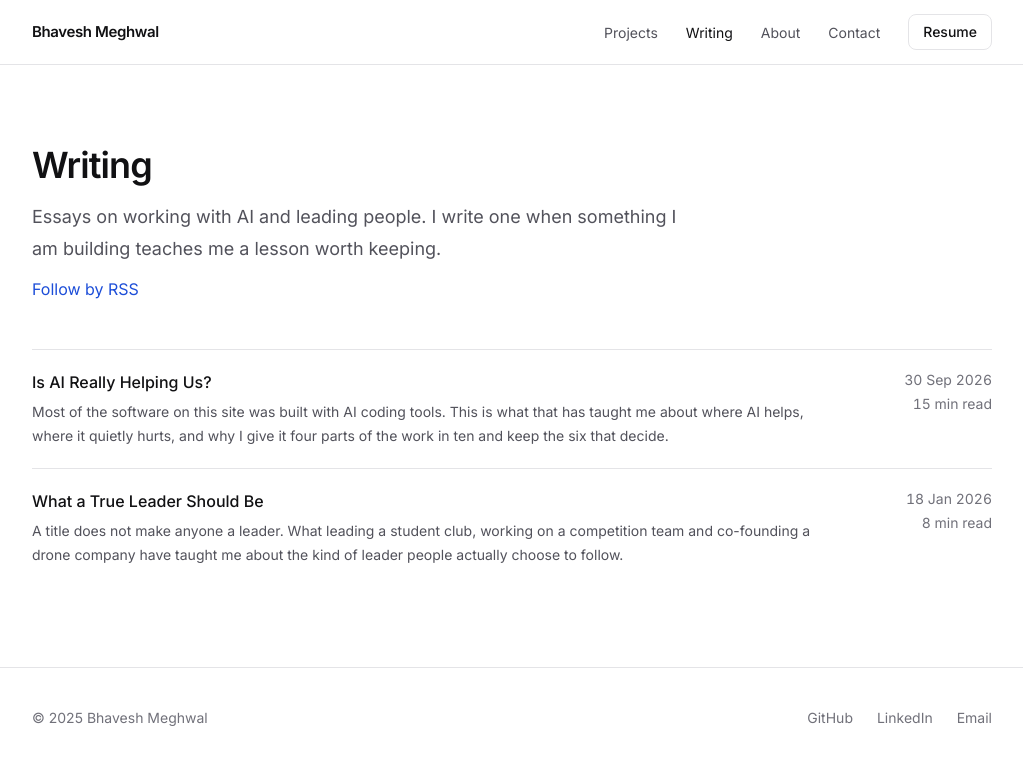
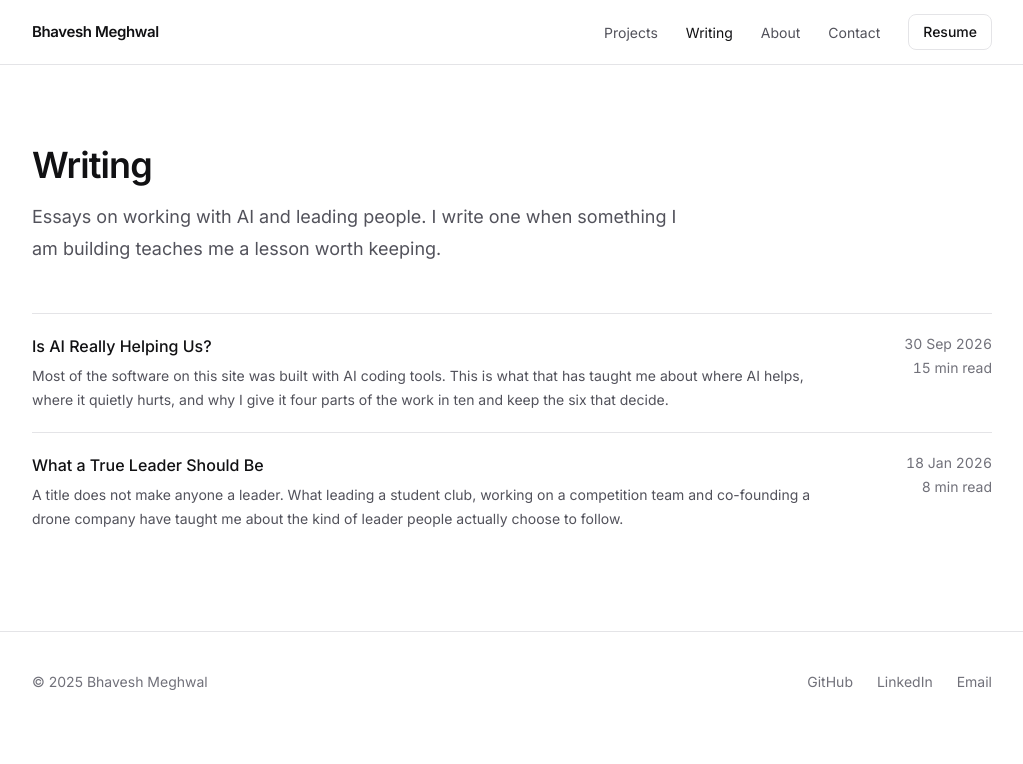
Before and after one commit to Bhaveshmeghwal21/Bhaveshmeghwal21.github.io, a Next.js app: page /blog in a window 1280 px wide. Shown: the top 764 px of the page, without its empty margins (128-1151 px from the left). Built offline with nearby package versions, Linux system fonts and the light colour scheme.

Commit message:
Writing page: drop the visible RSS link (feed stays for readers)

```diff
--- a/src/pages/blog/index.tsx
+++ b/src/pages/blog/index.tsx
@@ -24,11 +24,6 @@ export default function BlogPage({ posts }: InferGetStaticPropsType<typeof getSt
             Essays on working with AI and leading people. I write one when something I am building
             teaches me a lesson worth keeping.
           </p>
-          <p className="mt-3 text-base">
-            <a href="/feed.xml" className="link">
-              Follow by RSS
-            </a>
-          </p>
         </PageHeader>
         <div className="mt-12">
           <PostList posts={posts} headingAs="h2" />
```
